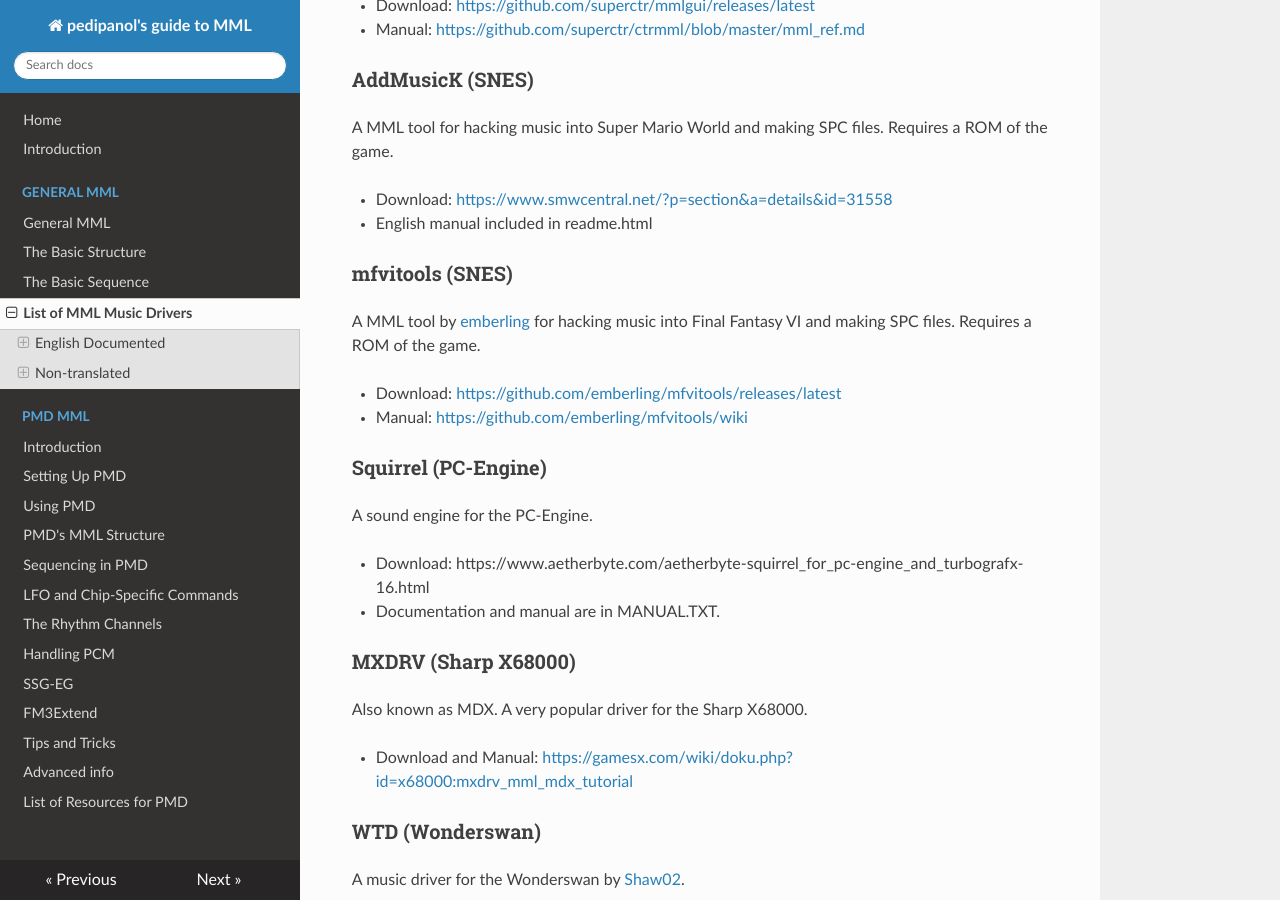
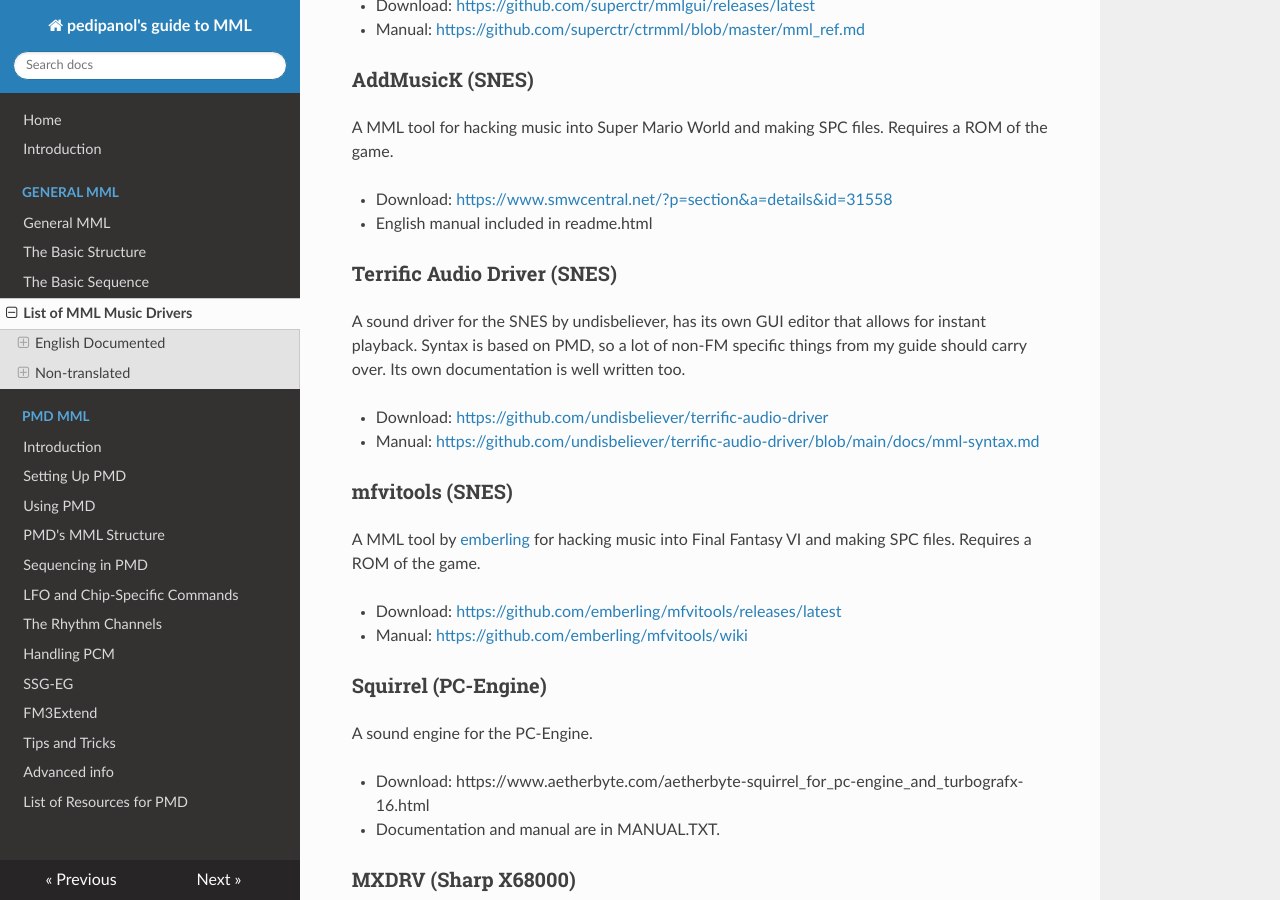
Before and after one commit to pedipanol/mml-guide, an MkDocs documentation site: the page built from docs/other.md, in a window 1280 px wide and 900 px high, scrolled down 997 px. Built offline with MkDocs 1.6.1, drawn with Linux system fonts in a browser that asks for light colours.

Commit message:
added terrific audio driver to the list

```diff
--- a/docs/other.md
+++ b/docs/other.md
@@ -37,6 +37,13 @@
 
 - Download: [https://www.smwcentral.net/?p=section&a=details&id=31558](https://www.smwcentral.net/?p=section&a=details&id=31558)
 - English manual included in readme.html
+
+### Terrific Audio Driver (SNES)
+
+A sound driver for the SNES by undisbeliever, has its own GUI editor that allows for instant playback. Syntax is based on PMD, so a lot of non-FM specific things from my guide should carry over. Its own documentation is well written too.
+
+- Download: [https://github.com/undisbeliever/terrific-audio-driver](https://github.com/undisbeliever/terrific-audio-driver)
+- Manual: [https://github.com/undisbeliever/terrific-audio-driver/blob/main/docs/mml-syntax.md](https://github.com/undisbeliever/terrific-audio-driver/blob/main/docs/mml-syntax.md)
 
 ### mfvitools (SNES)
 
```
